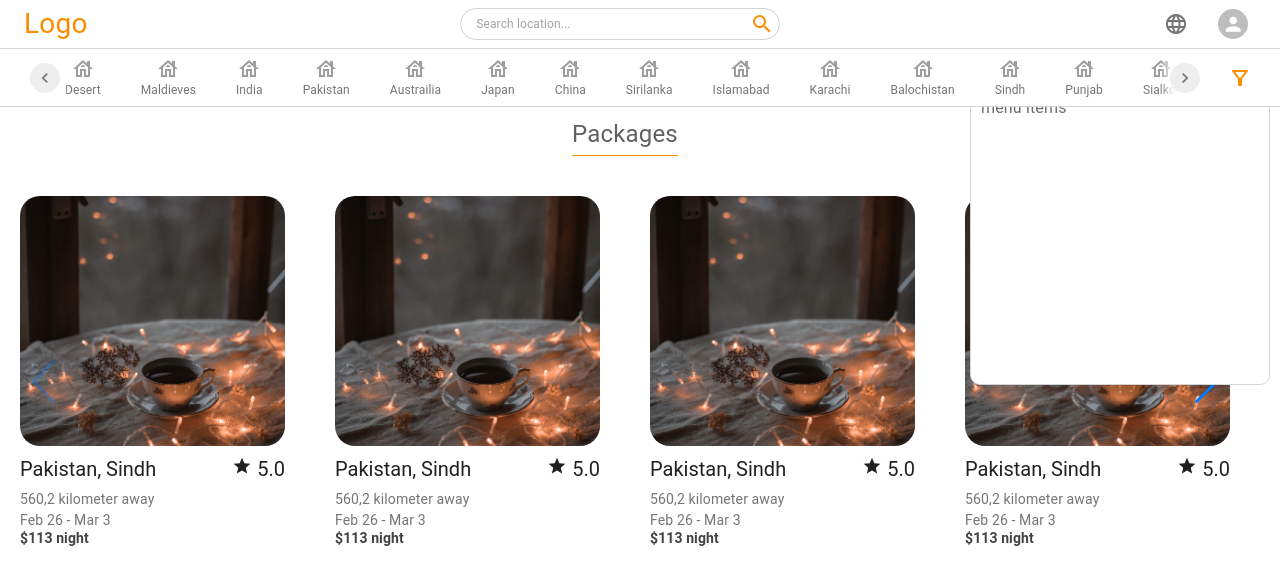
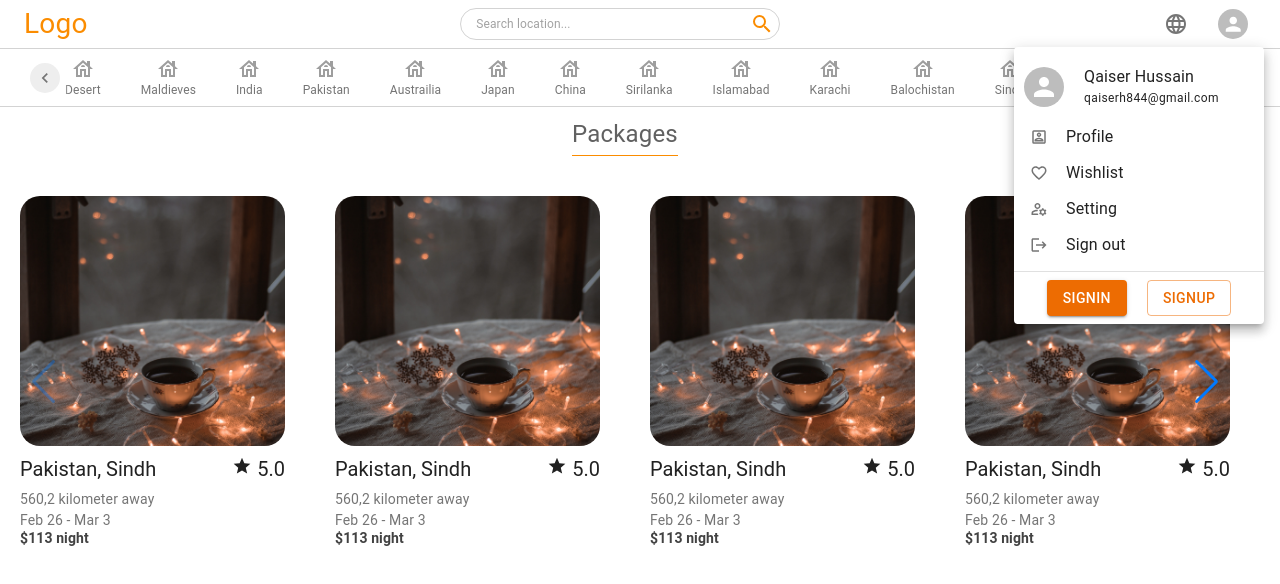
Before and after one commit to QaiserHussain/touristapp, a Next.js app: page / in a window 1280 px wide. Both pictures are taken after a click on the button 1232 px from the left and 24 px from the top of the page. Shown: the top 584 px of the page. Built offline with nearby package versions, Linux system fonts and the light colour scheme.

Commit message:
create menu

```diff
--- a/components/Navbar.jsx
+++ b/components/Navbar.jsx
@@ -1,14 +1,22 @@
-import { colors, AppBar, Toolbar, Typography, IconButton, Avatar, styled, InputAdornment, Input, Popover,useTheme } from '@mui/material'
+import { colors, AppBar, Toolbar, Typography, IconButton, Avatar, styled, InputAdornment, Input, Menu, MenuItem, Box, ListItemIcon, Button, Divider } from '@mui/material'
 import { useState } from 'react'
-import { MdMenu, MdLanguage, MdSearch } from 'react-icons/md'
+import { MdMenu, MdLanguage, MdSearch, MdOutlinePortrait, MdOutlineManageAccounts, MdFavoriteBorder, MdLogout } from 'react-icons/md'
 
 function Navbar() {
     const [showBar, setShowBar] = useState('-100px');
     const [check, setCheck] = useState(true);
-    const [scaling, setScaling] = useState(0);
+    const [anchorEl, setAnchorEl] = useState(null);
+    const open = Boolean(anchorEl);
 
     const handleSearchBar = () => { if (showBar === '-100px' && check === false) { setShowBar('0'); } else { setShowBar('-100px'); setCheck(true); } }
-    const handleScaling = () => { if (scaling === 1) { setScaling(0) } else { setScaling(1); } }
+
+    const handleMenu = (e) => {
+        if (!anchorEl) {
+            setAnchorEl(e.currentTarget);
+        } else {
+            setAnchorEl(null);
+        }
+    }
 
     const hidebar = {
         position: 'absolute',
@@ -21,21 +29,7 @@ function Navbar() {
         padding: '5px',
         transition: 'ease-in-out 0.5s'
     }
-    const scale = {
-        position: 'absolute',
-        top: '85px',
-        right: '10px',
-        width: '300px',
-        transform: `scale(${scaling})`,
-        transition: 'all ease-in-out 0.2s',
-        height: '300px',
-        padding: '10px',
-        border: '1px solid lightgrey',
-        borderRadius: '10px',
-        // boxShadow: '-1px -1px 5px lightgrey,1px 1px 5px lightgrey',
-        backgroundColor:'white',
-        zIndex:999
-    }
+
     return (
         <>
             <AppBarNav>
@@ -44,11 +38,11 @@ function Navbar() {
                         <Input
                             fullWidth
                             disableUnderline
-                            sx={{ border: '1px solid lightgrey', borderRadius: '50px', padding: '2px 0px 2px 15px', fontSize:'12px' }}
+                            sx={{ border: '1px solid lightgrey', borderRadius: '50px', padding: '2px 0px 2px 15px', fontSize: '12px' }}
                             placeholder='Search location... '
                             endAdornment={
                                 <InputAdornment position='end'>
-                                    <IconButton size='small' sx={{color:colors.orange[600]}} onClick={handleSearchBar}>
+                                    <IconButton size='small' sx={{ color: colors.orange[600] }} onClick={handleSearchBar}>
                                         <MdSearch />
                                     </IconButton>
                                 </InputAdornment>
@@ -61,11 +55,11 @@ function Navbar() {
                             <Input
                                 fullWidth
                                 disableUnderline
-                                sx={{ border: '1px solid lightgrey', borderRadius: '50px', padding: '2px 0px 2px 15px', fontSize:'12px' }}
+                                sx={{ border: '1px solid lightgrey', borderRadius: '50px', padding: '2px 0px 2px 15px', fontSize: '12px' }}
                                 placeholder='Search location... '
                                 endAdornment={
                                     <InputAdornment position='end'>
-                                        <IconButton size='small' sx={{color:colors.orange[600]}} onClick={handleSearchBar}>
+                                        <IconButton size='small' sx={{ color: colors.orange[600] }} onClick={handleSearchBar}>
                                             <MdSearch />
                                         </IconButton>
                                     </InputAdornment>
@@ -86,19 +80,80 @@ function Navbar() {
                             >
                                 <MdSearch />
                             </IconButton>
-                            <IconButton size='large' sx={{ marginRight: '10px' }}><MdLanguage /></IconButton>
+
+                            <IconButton size='large' sx={{ marginRight: '10px' }}>
+                                <MdLanguage />
+                            </IconButton>
+
                             {/* <Credentials component={'div'}>
-                            <IconButton size='large'><MdMenu /></IconButton>
-                            <IconButton><Avatar /></IconButton>
-                        </Credentials> */}
+                                <IconButton size='large'><MdMenu /></IconButton>
+                                <IconButton><Avatar /></IconButton>
+                            </Credentials> */}
 
-                            <IconButton onClick={handleScaling}><Avatar /></IconButton>
-
-                            <Typography component='div' sx={scale}>
-                                menu items
-                            </Typography>
+                            <IconButton
+                                type='button'
+                                id="basic-button"
+                                aria-controls={open ? 'basic-menu' : undefined}
+                                aria-haspopup="true"
+                                aria-expanded={open ? 'true' : undefined}
+                                onClick={handleMenu}
+                            >
+                                <Avatar />
+                            </IconButton>
                         </Icons>
                     </Nav>
+
+
+                    <Menu
+                        id="basic-menu"
+                        anchorEl={anchorEl}
+                        open={open}
+                        onClose={handleMenu}
+                        MenuListProps={{
+                            'aria-labelledby': 'basic-button',
+                        }}
+                    >
+                        <Box sx={{ minWidth:{xs:'250px',sm:'250px',md:'250px'} }}>
+                            <MenuHead>
+                                <Avatar sx={{ height:{ xs:'40px',sm:'40px'}, width:{ xs:'40px',sm:'40px'} }} />
+                                <MenuHeadText>
+                                    <Typography component='div' variant='body1'>Qaiser Hussain</Typography>
+                                    <Typography component='div' variant='caption'>qaiserh844@gmail.com</Typography>
+                                </MenuHeadText>
+                            </MenuHead>
+
+                            <MenuItem onClick={handleMenu}>
+                                <ListItemIcon>
+                                    <MdOutlinePortrait fontSize="large" />
+                                </ListItemIcon>
+                                Profile
+                            </MenuItem>
+                            <MenuItem onClick={handleMenu}>
+                                <ListItemIcon>
+                                    <MdFavoriteBorder fontSize="large" />
+                                </ListItemIcon>
+                                Wishlist
+                            </MenuItem>
+                            <MenuItem onClick={handleMenu}>
+                                <ListItemIcon>
+                                    <MdOutlineManageAccounts fontSize="large" />
+                                </ListItemIcon>
+                                Setting
+                            </MenuItem>
+
+                            <MenuItem onClick={handleMenu}>
+                                <ListItemIcon>
+                                    <MdLogout fontSize="large" />
+                                </ListItemIcon>
+                                Sign out
+                            </MenuItem>
+                            <Divider />
+                            <MenuFoot>
+                                <Button variant='contained' color='warning'> SignIn</Button>
+                                <Button variant='outlined' color='warning' > SignUp</Button>
+                            </MenuFoot>
+                        </Box>
+                    </Menu>
                 </Toolbar>
             </AppBarNav>
         </>
@@ -118,14 +173,13 @@ const Nav = styled(Typography)(({ theme }) => ({
     display: 'flex',
     flex: '1',
     justifyContent: 'space-between',
-    alignItems: 'center',
-    // padding: '10px'
+    alignItems: 'center'
 }))
 
 
 const Logo = styled(Typography)(({ theme }) => ({
     fontSize: '28px',
-    color:colors.orange[600]
+    color: colors.orange[600]
 }))
 
 const SearchBar = styled(Typography)(({ theme }) => ({
@@ -142,13 +196,30 @@ const Icons = styled(Typography)(({ theme }) => ({
     alignItems: 'center',
 }))
 
-const Credentials = styled(Typography)(({ theme }) => ({
-    border: '1px solid lightgrey',
-    borderRadius: '50px',
-    width: '120px',
+const MenuHead = styled(Box)(({ theme }) => ({
     display: 'flex',
-    justifyContent: 'space-between'
+    alignItems: 'center',
+    gap: '20px',
+    padding: '10px',
 }))
+const MenuHeadText = styled(Box)(({ theme }) => ({
+    display: 'flex',
+    flexDirection: 'column'
+}))
+
+const MenuFoot = styled(Box)(({ theme }) => ({
+    display: 'flex',
+    justifyContent: 'center',
+    gap: '20px'
+}))
+// const Credentials = styled(Typography)(({ theme }) => ({
+//     border: '1px solid lightgrey',
+//     borderRadius: '50px',
+//     width: '100px',
+//     display: 'flex',
+//     justifyContent: 'space-between',
+//     padding:'0px'
+// }))
 
 
 
```
